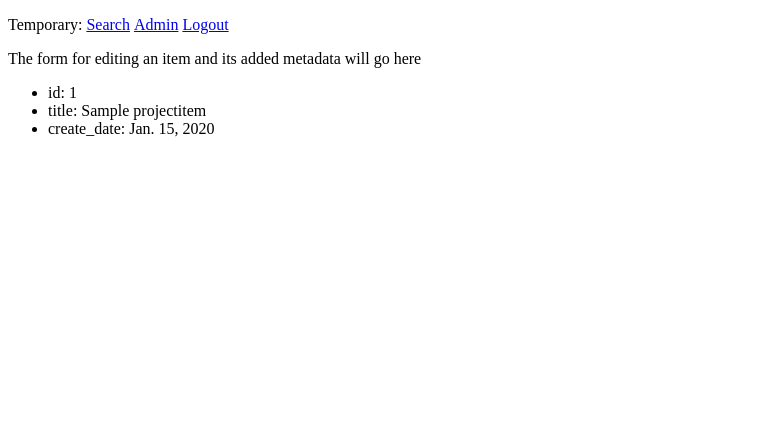
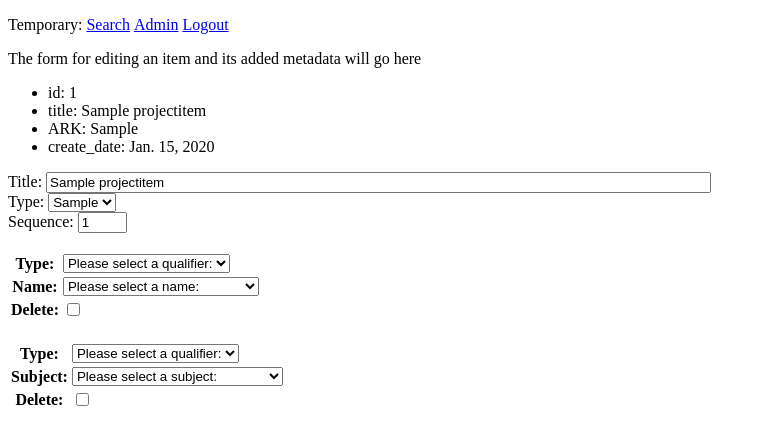
Before and after one commit to UCLALibrary/oral-history-staff-ui, a Django app: page /item/1 in a window 1280 px wide. Shown: the top 445 px of the page, without its empty margins (0-766 px from the left). Run offline with Django 4.2, Linux system fonts and the light colour scheme; a user stored in the database is signed in; data comes from the database, SQL or seed files in the repository; tables that the repository leaves empty hold one stand-in row (values such as "Sample post"); parts of the project's set-up code (start-up, migrations or seed data) failed here and were passed over.

Commit message:
Initial forms and view changes, reconciled with previous work

```diff
--- a/oh_staff_ui/forms.py
+++ b/oh_staff_ui/forms.py
@@ -1,5 +1,5 @@
 from django import forms
-from oh_staff_ui.models import ItemType
+from oh_staff_ui.models import ItemType, Name, NameType, Subject, SubjectType
 
 
 class ProjectItemForm(forms.Form):
@@ -20,3 +20,31 @@ class ItemSearchForm(forms.Form):
     query = forms.CharField(
         required=True, max_length=256, widget=forms.TextInput(attrs={"size": 80})
     )
+
+
+class NameUsage(forms.Form):
+    type = forms.ModelChoiceField(
+        queryset=NameType.objects.all().order_by("type"),
+        empty_label="Please select a qualifier:",
+    )
+    name = forms.ModelChoiceField(
+        queryset=Name.objects.all().order_by("value"),
+        empty_label="Please select a name:",
+    )
+
+
+NameUsageFormset = forms.formset_factory(NameUsage, extra=1, can_delete=True)
+
+
+class SubjectUsage(forms.Form):
+    type = forms.ModelChoiceField(
+        queryset=SubjectType.objects.all().order_by("type"),
+        empty_label="Please select a qualifier:",
+    )
+    subject = forms.ModelChoiceField(
+        queryset=Subject.objects.all().order_by("value"),
+        empty_label="Please select a subject:",
+    )
+
+
+SubjectUsageFormset = forms.formset_factory(SubjectUsage, extra=1, can_delete=True)
--- a/oh_staff_ui/models.py
+++ b/oh_staff_ui/models.py
@@ -105,7 +105,7 @@ class Name(models.Model):
     )
 
     def __str__(self):
-        return self.value
+        return f"{self.value} ({self.source})"
 
 
 class ItemNameUsage(models.Model):
--- a/oh_staff_ui/templates/oh_staff_ui/edit_item.html
+++ b/oh_staff_ui/templates/oh_staff_ui/edit_item.html
@@ -5,7 +5,16 @@
 <ul>
     <li>id: {{ item.id }}</li>
     <li>title: {{ item.title }}</li>
+    <li>ARK: {{ item.ark }}</li>
     <li>create_date: {{ item.create_date }}</li>
 </ul>
-
+{{ item_form.as_div }}
+<br>
+<table>
+    {{ name_formset.as_table }}
+</table>
+<br>
+<table>
+    {{ subject_formset.as_table }}
+</table>
 {% endblock %}
--- a/oh_staff_ui/views.py
+++ b/oh_staff_ui/views.py
@@ -2,9 +2,14 @@ from django.shortcuts import redirect, render
 from django.contrib.auth.decorators import login_required
 from django.http.request import HttpRequest  # for code completion
 from django.http.response import HttpResponse  # for code completion
-from oh_staff_ui.forms import ProjectItemForm, ItemSearchForm
+from oh_staff_ui.forms import (
+    ProjectItemForm,
+    ItemSearchForm,
+    NameUsageFormset,
+    SubjectUsageFormset,
+)
 from oh_staff_ui.models import ProjectItem
-from .views_utils import *
+from oh_staff_ui.views_utils import construct_keyword_query
 
 
 @login_required
@@ -39,7 +44,25 @@ def add_item(request: HttpRequest) -> HttpResponse:
 def edit_item(request: HttpRequest, item_id: int) -> HttpResponse:
     # TODO: Real form, and view, for editing item and its associated metadata.
     item = ProjectItem.objects.get(pk=item_id)
-    return render(request, "oh_staff_ui/edit_item.html", {"item": item})
+    if request.method == "POST":
+        # item_form = ProjectItemForm(request.POST)
+        pass
+    else:
+        # TODO: Get data via utility functions
+        data = {"title": item.title, "type": item.type, "sequence": item.sequence}
+        item_form = ProjectItemForm(data)
+        name_formset = NameUsageFormset(prefix="names")
+        subject_formset = SubjectUsageFormset(prefix="subjects")
+    return render(
+        request,
+        "oh_staff_ui/edit_item.html",
+        {
+            "item": item,
+            "item_form": item_form,
+            "name_formset": name_formset,
+            "subject_formset": subject_formset,
+        },
+    )
 
 
 @login_required
```
